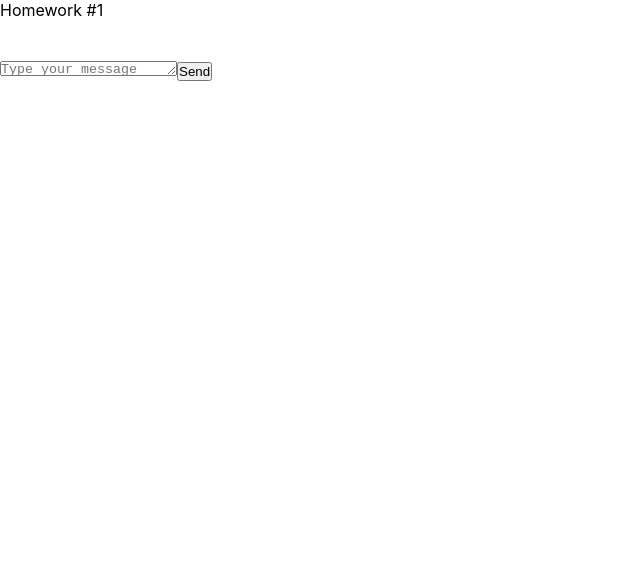
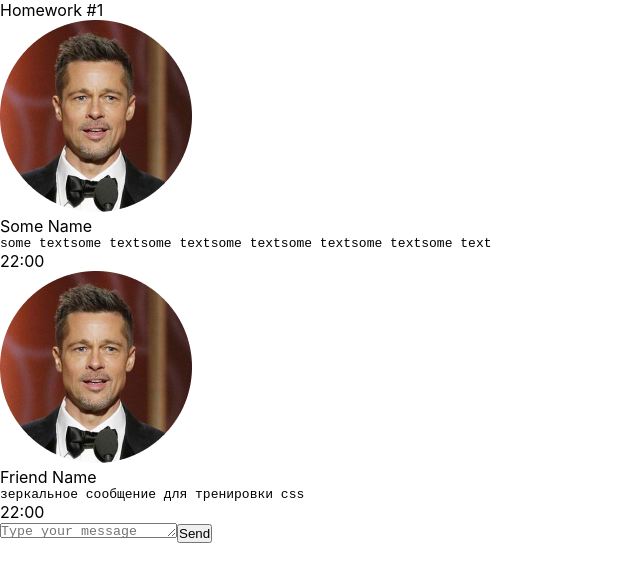
Before and after one commit to ivanrussui/hws2, a React (Create React App) app: page / in a window 1280 px wide. Shown: the top 582 px of the page, without its empty margins (0-640 px from the left). Built offline with nearby package versions, Linux system fonts and the light colour scheme.

Commit message:
данные прокинул

```diff
--- a/src/s2-homeworks/hw01/HW1.tsx
+++ b/src/s2-homeworks/hw01/HW1.tsx
@@ -18,7 +18,6 @@ export type MessageType = {
     id: number
     user: UserMessageType
     message: MessageMessageType
-
 }
 
 type UserMessageType = {
--- a/src/s2-homeworks/hw01/friend-message/FriendMessage.tsx
+++ b/src/s2-homeworks/hw01/friend-message/FriendMessage.tsx
@@ -1,8 +1,10 @@
 import React from 'react'
 import s from './FriendMessage.module.css'
+import { MessagePropsType } from '../message/Message';
 
 // создать тип вместо any и отобразить приходящие данные
-const FriendMessage = (props: any) => {
+const FriendMessage = (props: MessagePropsType) => {
+    console.log(props)
     return (
         <div
             id={'hw1-friend-message-' + props.message.id}
@@ -10,9 +12,10 @@ const FriendMessage = (props: any) => {
         >
             <div className={s.friendImageAndText}>
                 <img
+                    alt={'avatar'}
                     id={'hw1-friend-avatar-' + props.message.id}
                     // создаёт студент
-
+                    src={props.message.user.avatar}
                     //
                 />
                 <div className={s.friendText}>
@@ -21,7 +24,7 @@ const FriendMessage = (props: any) => {
                         className={s.friendName}
                     >
                         {/*создаёт студент*/}
-
+                        {props.message.user.name}
                         {/**/}
                     </div>
                     <pre
@@ -29,7 +32,7 @@ const FriendMessage = (props: any) => {
                         className={s.friendMessageText}
                     >
                         {/*создаёт студент*/}
-
+                        {props.message.message.text}
                         {/**/}
                     </pre>
                 </div>
@@ -39,7 +42,7 @@ const FriendMessage = (props: any) => {
                 className={s.friendTime}
             >
                 {/*создаёт студент*/}
-
+                {props.message.message.time}
                 {/**/}
             </div>
         </div>
--- a/src/s2-homeworks/hw01/message/Message.tsx
+++ b/src/s2-homeworks/hw01/message/Message.tsx
@@ -1,8 +1,11 @@
 import React from 'react'
 import s from './Message.module.css'
+import { MessageType } from '../HW1';
 
 // нужно создать правильный тип вместо any
-export type MessagePropsType = any
+export type MessagePropsType = {
+    message: MessageType
+}
 
 // нужно отобразить приходящие данные
 const Message = (props: MessagePropsType) => {
@@ -10,27 +13,28 @@ const Message = (props: MessagePropsType) => {
         <div id={'hw1-message-' + props.message.id} className={s.message}>
             <div className={s.imageAndText}>
                 <img
+                    alt={'avatar'}
                     id={'hw1-avatar-' + props.message.id}
                     // создаёт студент
-
+                    src={props.message.user.avatar}
                     //
                 />
                 <div className={s.text}>
                     <div id={'hw1-name-' + props.message.id} className={s.name}>
                         {/*создаёт студент*/}
-
+                        {props.message.user.name}
                         {/**/}
                     </div>
                     <pre id={'hw1-text-' + props.message.id} className={s.messageText}>
                         {/*создаёт студент*/}
-
+                        {props.message.message.text}
                         {/**/}
                     </pre>
                 </div>
             </div>
             <div id={'hw1-time-' + props.message.id} className={s.time}>
                 {/*создаёт студент*/}
-
+                {props.message.message.time}
                 {/**/}
             </div>
         </div>
```
